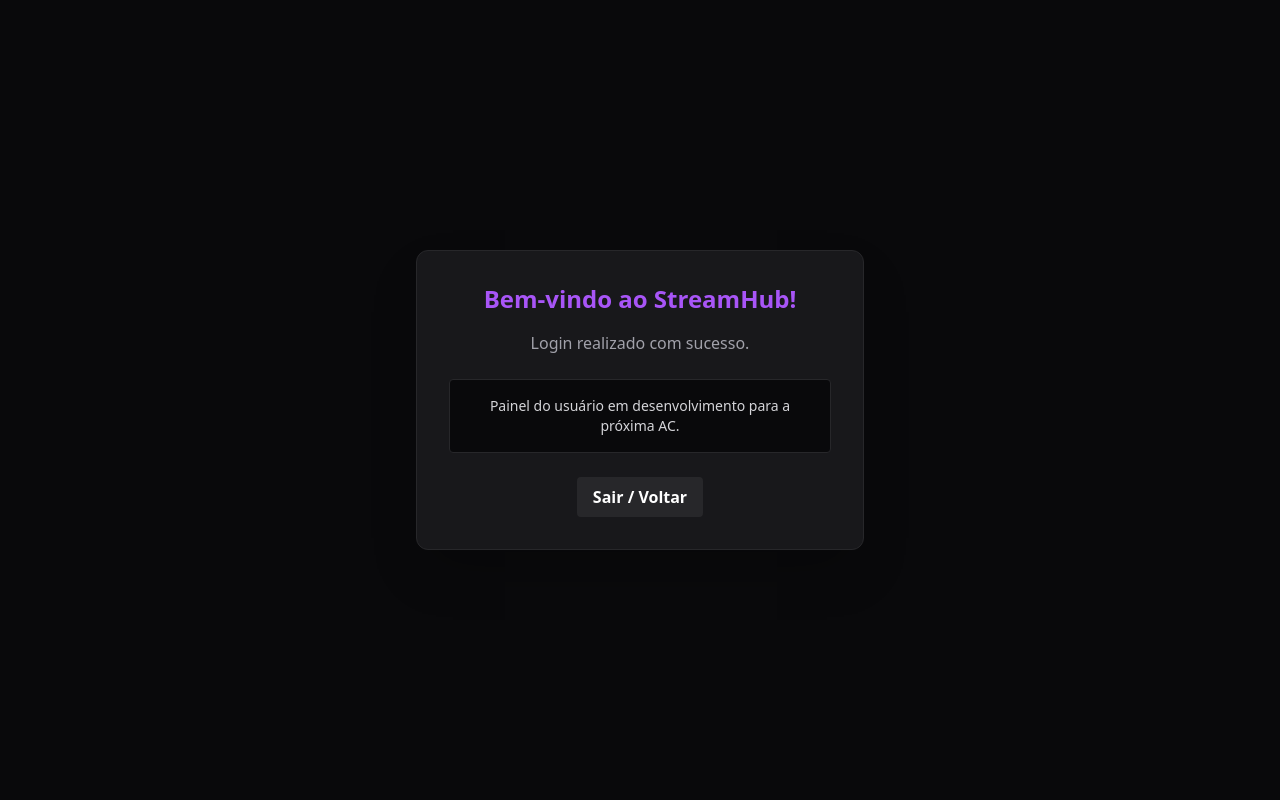
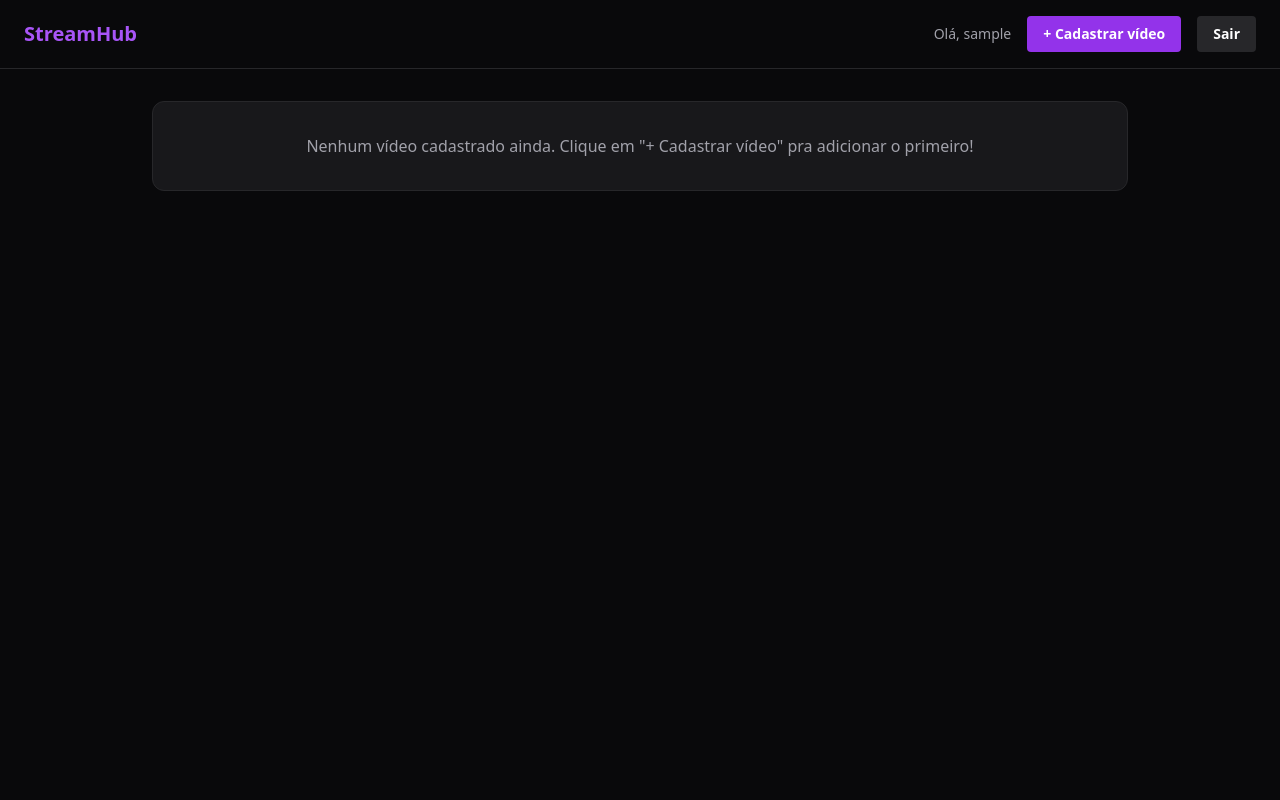
Before and after one commit to Guizerasz/projeto-streaming-ac1, a Flask app: page /painel in a window 1280 px wide. Run offline with Flask 3, Linux system fonts and the light colour scheme; the visitor is signed in with stand-in values (Sample User, id 1); some libraries are stand-ins or nearby versions.

Commit message:
Enhance painel.html with header and video management
Added a header and main section to the painel.html file, including user greeting and video management options.

```diff
--- a/templates/painel.html
+++ b/templates/painel.html
@@ -5,14 +5,34 @@
     <title>Painel - StreamHub</title>
     <script src="https://cdn.tailwindcss.com"></script>
 </head>
-<body class="bg-zinc-950 text-white flex items-center justify-center h-screen">
-    <div class="bg-zinc-900 p-8 rounded-xl shadow-2xl w-full max-w-md border border-zinc-800 text-center">
-        <h2 class="text-2xl font-bold mb-4 text-purple-500">Bem-vindo ao StreamHub!</h2>
-        <p class="text-zinc-400 mb-6">Login realizado com sucesso.</p>
-        <div class="bg-zinc-950 p-4 rounded border border-zinc-800 mb-6 text-sm text-zinc-300">
-            Painel do usuário em desenvolvimento para a próxima AC.
+<body class="bg-zinc-950 text-white min-h-screen">
+    <header class="flex items-center justify-between px-6 py-4 border-b border-zinc-800">
+        <h1 class="text-xl font-bold text-purple-500">StreamHub</h1>
+        <div class="flex items-center gap-4">
+            <span class="text-sm text-zinc-400">Olá, {{ username }}</span>
+            <a href="/cadastrar-video" class="bg-purple-600 hover:bg-purple-700 text-white text-sm font-bold py-2 px-4 rounded transition">+ Cadastrar vídeo</a>
+            <a href="/logout" class="bg-zinc-800 hover:bg-zinc-700 text-white text-sm font-bold py-2 px-4 rounded transition">Sair</a>
         </div>
-        <a href="/" class="inline-block bg-zinc-800 hover:bg-zinc-700 text-white font-bold py-2 px-4 rounded transition">Sair / Voltar</a>
-    </div>
+    </header>
+
+    <main class="max-w-5xl mx-auto px-6 py-8">
+        {% if videos|length == 0 %}
+            <div class="bg-zinc-900 border border-zinc-800 rounded-xl p-8 text-center text-zinc-400">
+                Nenhum vídeo cadastrado ainda. Clique em "+ Cadastrar vídeo" pra adicionar o primeiro!
+            </div>
+        {% else %}
+            <div class="grid grid-cols-1 md:grid-cols-2 gap-6">
+                {% for video in videos %}
+                <div class="bg-zinc-900 border border-zinc-800 rounded-xl p-4">
+                    {{ video.embed | safe }}
+                    <h2 class="text-lg font-bold mt-3 text-purple-400">{{ video.titulo }}</h2>
+                    {% if video.descricao %}
+                    <p class="text-sm text-zinc-400 mt-1">{{ video.descricao }}</p>
+                    {% endif %}
+                </div>
+                {% endfor %}
+            </div>
+        {% endif %}
+    </main>
 </body>
 </html>
```
